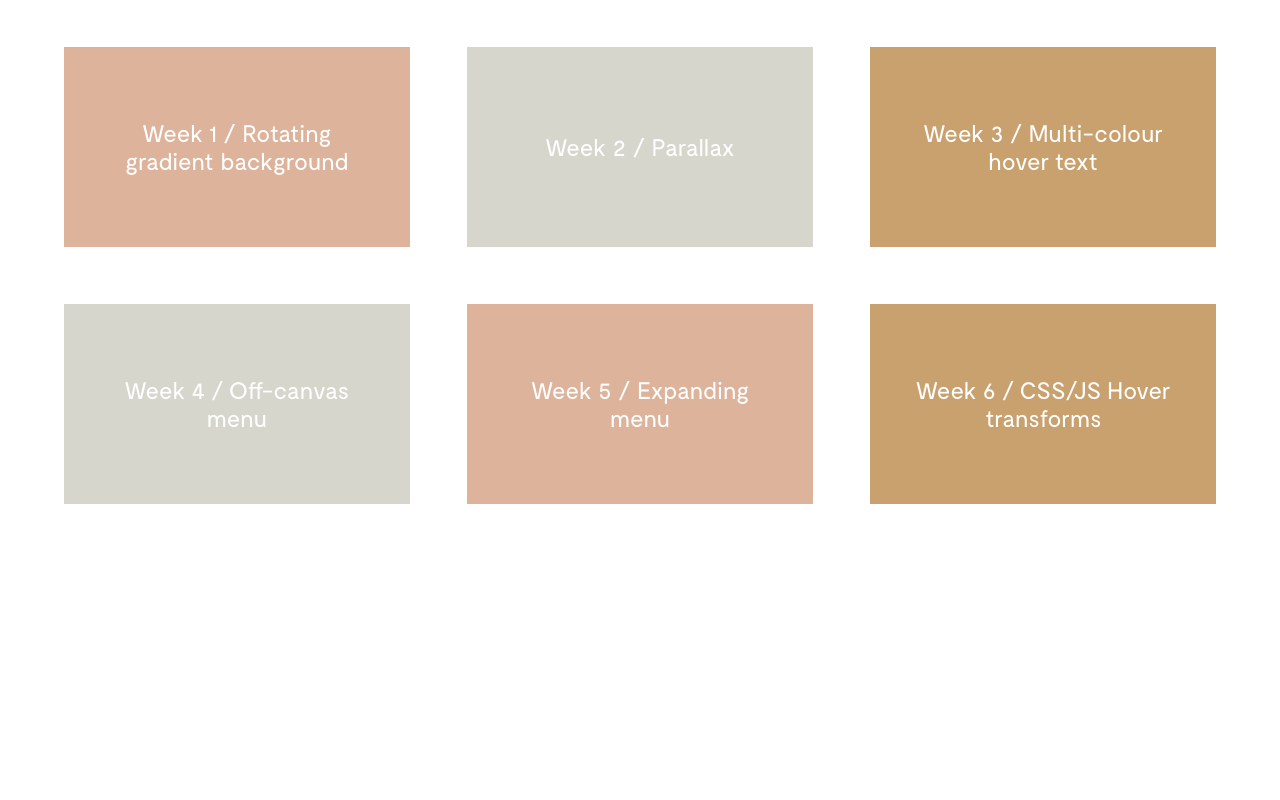
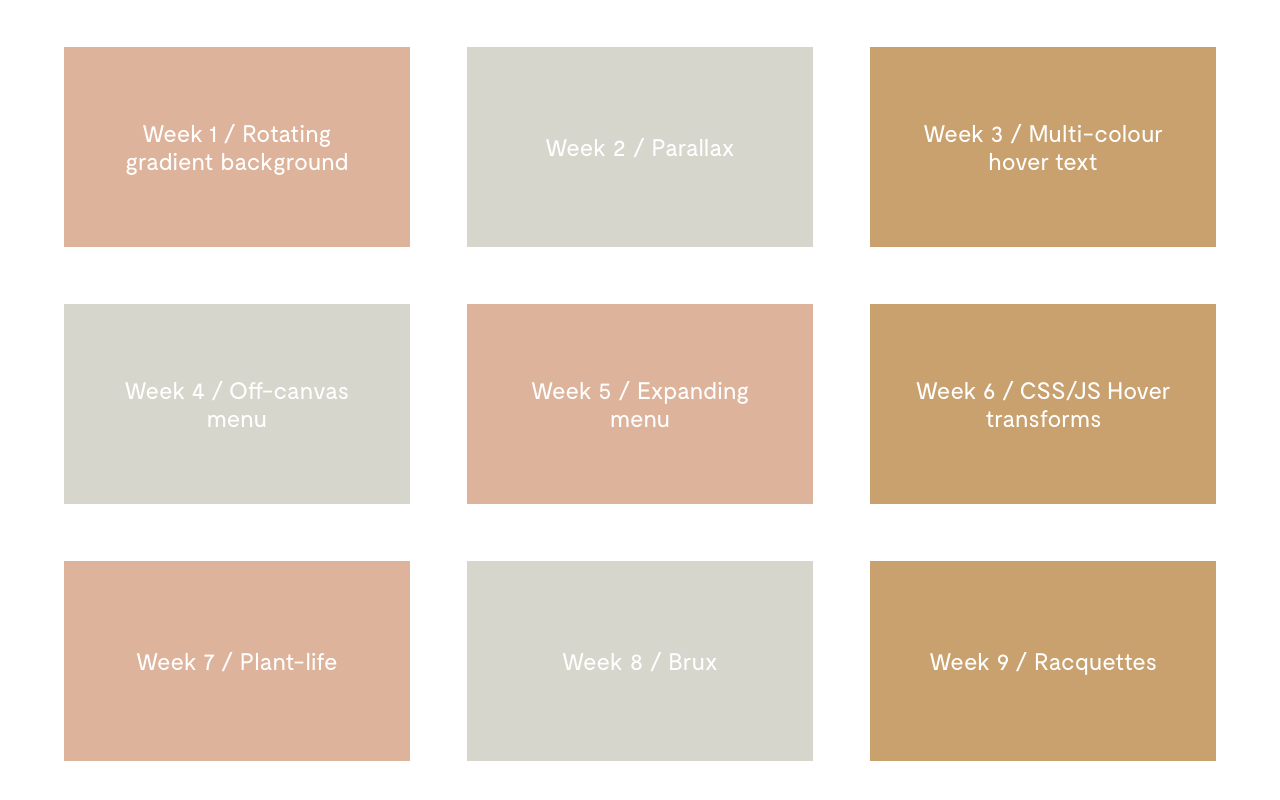
Before and after one commit to thomclegg/port, a plain HTML site: page rebuild_index.html in a window 1280 px wide. Shown: the part 473-1273 px from the top of the page. Before the commit the page ends 1098 px from the top, so only its background shows below. Drawn offline with nearby package versions, Linux system fonts and the light colour scheme; a web font is replaced by a local one.

Commit message:
added 3 new projects to rebuild

```diff
--- a/rebuild_index.html
+++ b/rebuild_index.html
@@ -58,6 +58,15 @@
 			<a href="http://circles.superhi.com" class="flex-link">
 				<h3>Week 6 / CSS/JS Hover transforms</h3>
 			</a>
+			<a href="http://plant-life.netlify.com" class="flex-link">
+				<h3>Week 7 / Plant-life</h3>
+			</a>
+			<a href="http://brux.netlify.com" class="flex-link">
+				<h3>Week 8 / Brux</h3>
+			</a>
+			<a href="http://racquettes.netlify.com" class="flex-link">
+				<h3>Week 9 / Racquettes</h3>
+			</a>
 
 
 		</section>
```
